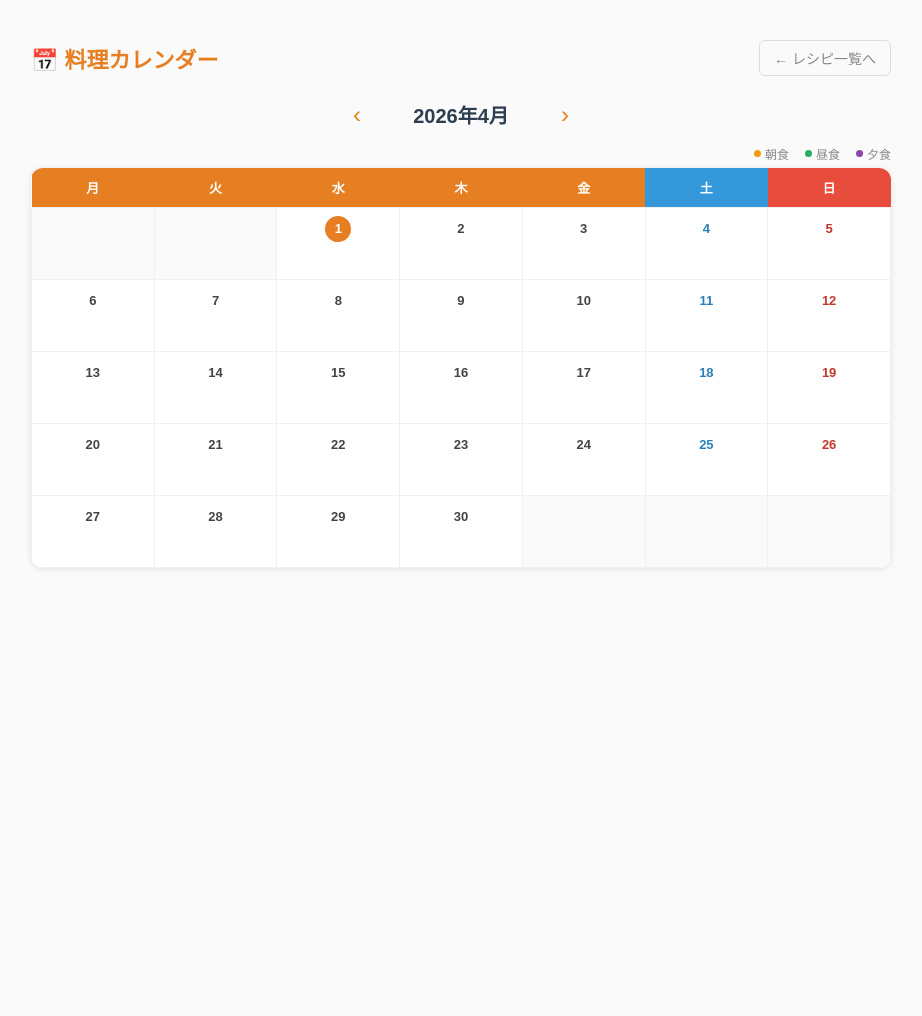
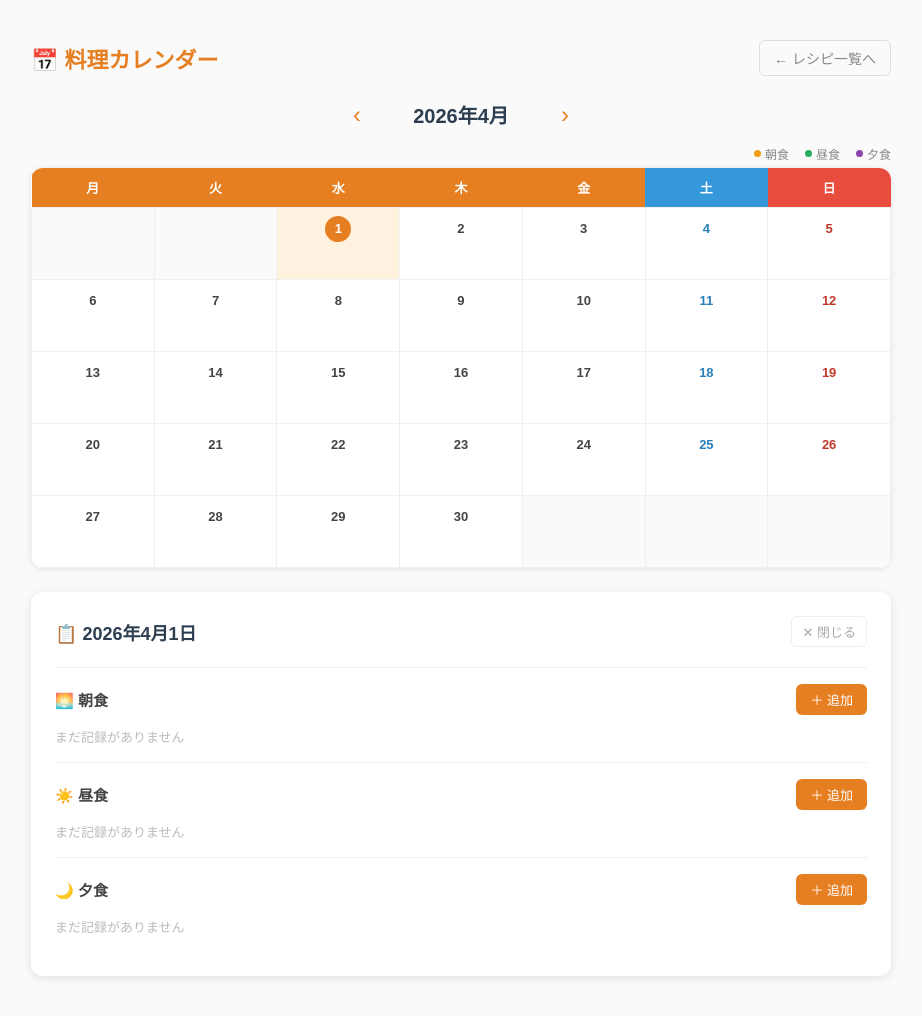
Before and after one commit to mamizonoria/recipe-app, a Flask app: page /calendar in a window 1280 px wide. Shown: the whole page, without its empty margins (179-1101 px from the left). Before the commit the page ends 569 px from the top, so only its background shows below. Run offline with Flask 2, Linux system fonts and the light colour scheme; data that the repository does not hold is empty; some libraries are stand-ins or nearby versions.

Commit message:
Show today's detail by default on calendar page

```diff
--- a/app.py
+++ b/app.py
@@ -498,7 +498,7 @@ def calendar_view():
     today         = date.today()
     year          = int(request.args.get("year",  today.year))
     month         = int(request.args.get("month", today.month))
-    selected_date = request.args.get("date", "")
+    selected_date = request.args.get("date", today.strftime("%Y-%m-%d"))
 
     conn = get_conn()
     cur  = conn.cursor()
--- a/templates/calendar.html
+++ b/templates/calendar.html
@@ -176,7 +176,7 @@
     <div class="detail-panel" id="detail">
         <div class="detail-header">
             <h2>📋 {{ selected_date_label }}</h2>
-            <a class="close-link" href="/calendar?year={{ year }}&month={{ month }}">✕ 閉じる</a>
+            <a class="close-link" href="/calendar?year={{ year }}&month={{ month }}&date={{ today }}">✕ 閉じる</a>
         </div>
 
         {% for meal_type, icon in [('朝食', '🌅'), ('昼食', '☀️'), ('夕食', '🌙')] %}
```
